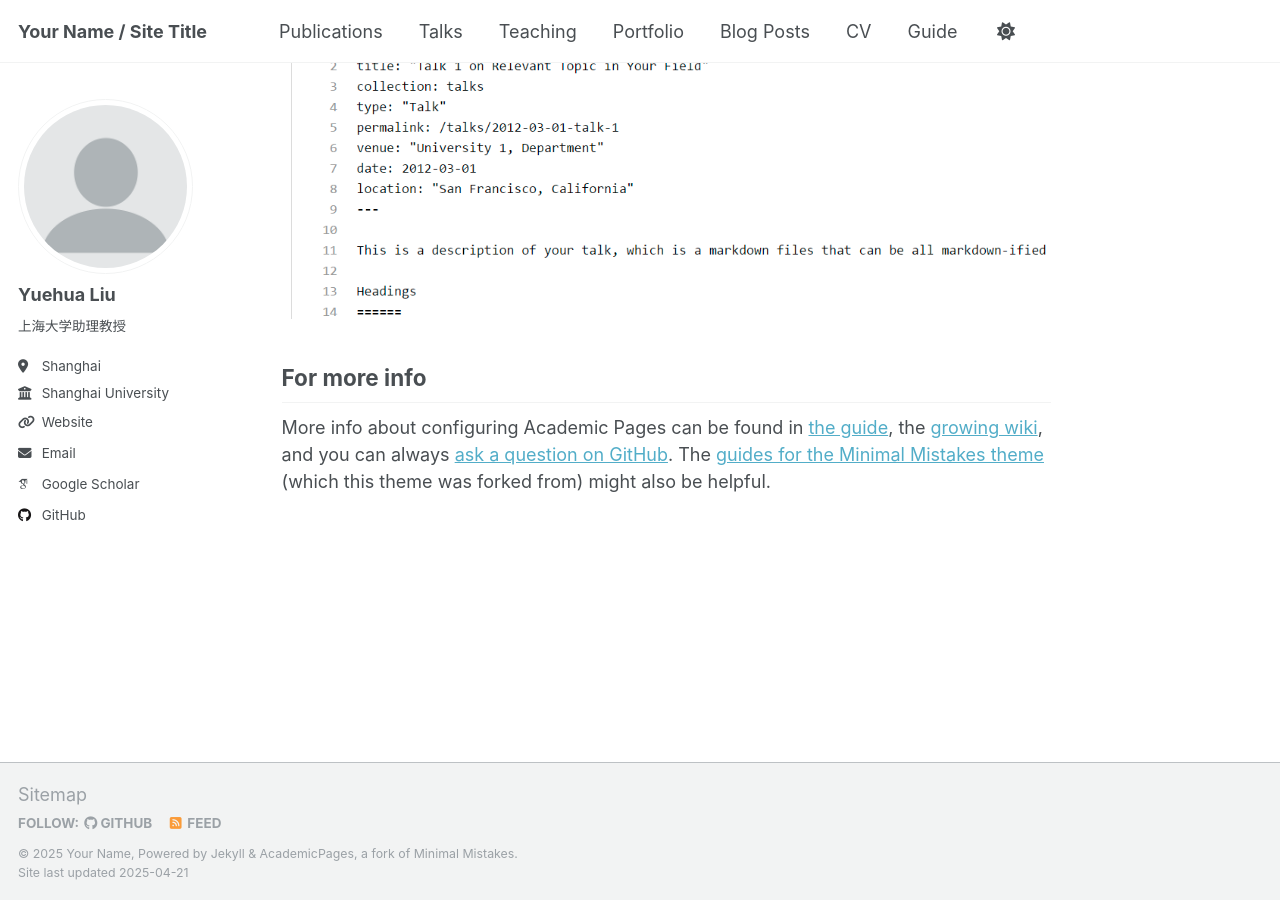
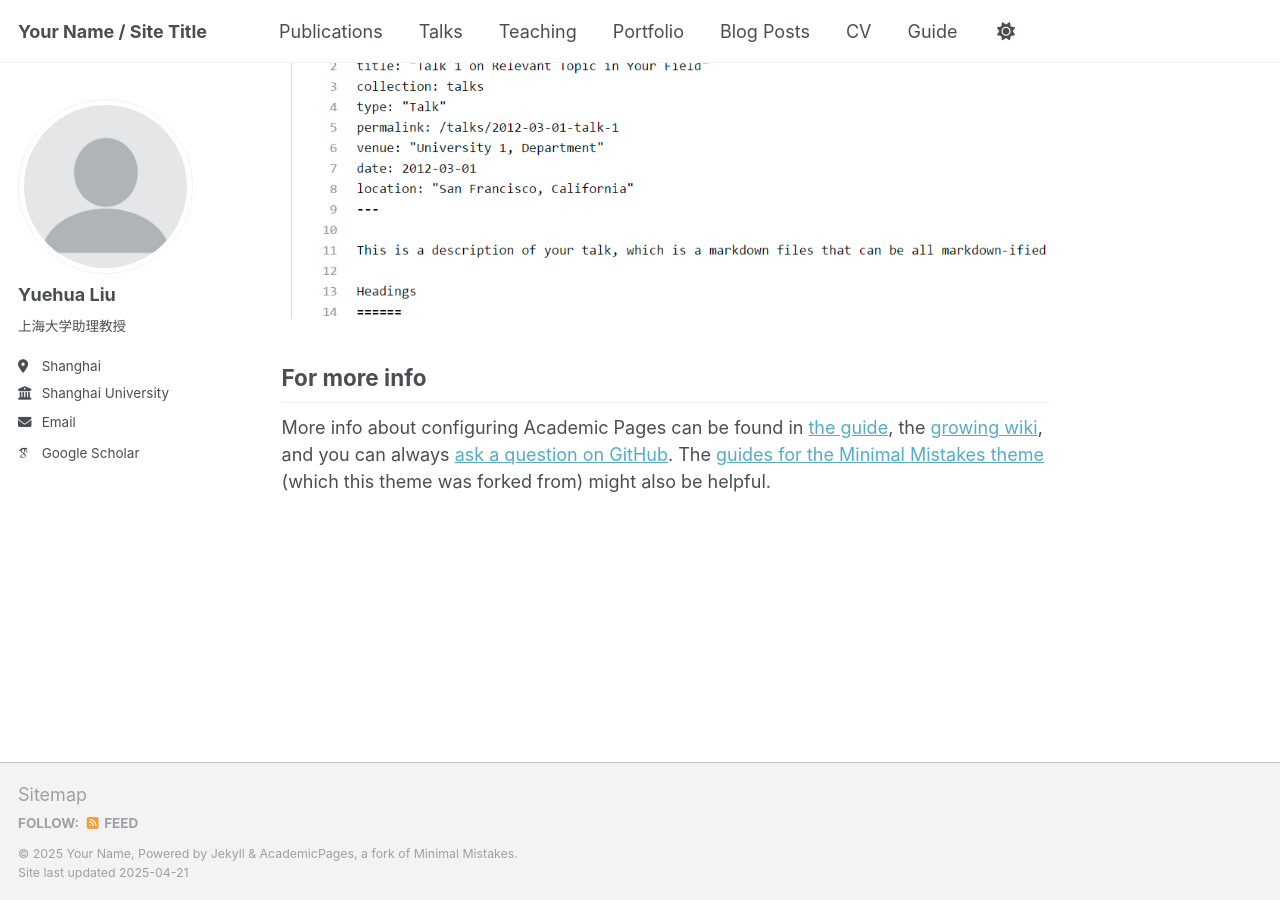
Before and after one commit to Wenjin0517/yuehualiu.github.io, a Jekyll site: the page built from _pages/about.md, in a window 1280 px wide and 900 px high, scrolled down 2636 px. Built offline with Jekyll 4.4.1, drawn with Linux system fonts in a browser that asks for light colours; some web fonts are replaced.

Commit message:
Update _config.yml

```diff
--- a/_config.yml
+++ b/_config.yml
@@ -28,7 +28,7 @@ author:
   bio              : "上海大学助理教授"
   location         : "Shanghai"
   employer         : "Shanghai University"
-  uri              : "https://scholar.google.com/citations?user=tnUmqKgAAAAJ&hl=en"
+  uri              : # "https://scholar.google.com/citations?user=tnUmqKgAAAAJ&hl=en"
   email            : "none@example.org"
 
   # Academic websites
@@ -45,7 +45,7 @@ author:
   bitbucket        : # Username - Update with your username on the site
   codepen          : # Username
   dribbble         : # Username
-  github           : "academicpages"
+  github           : # "academicpages"
   kaggle           : # Username
   stackoverflow    : # User number or user number and name (i.e., use "1" or "1/jeff-atwood")
 
```
